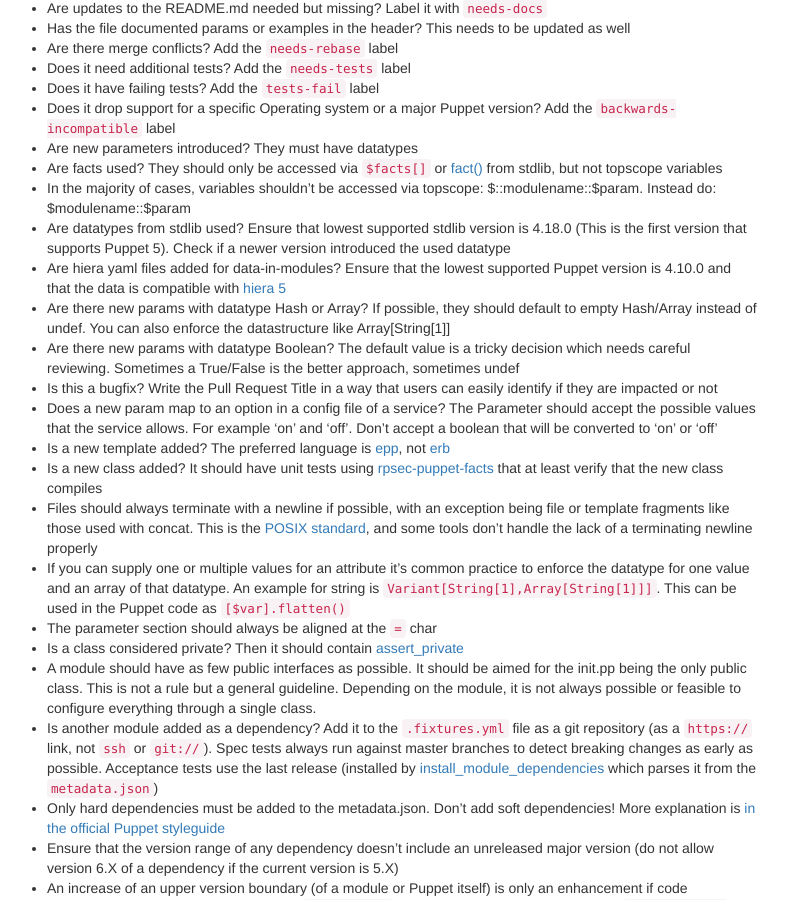
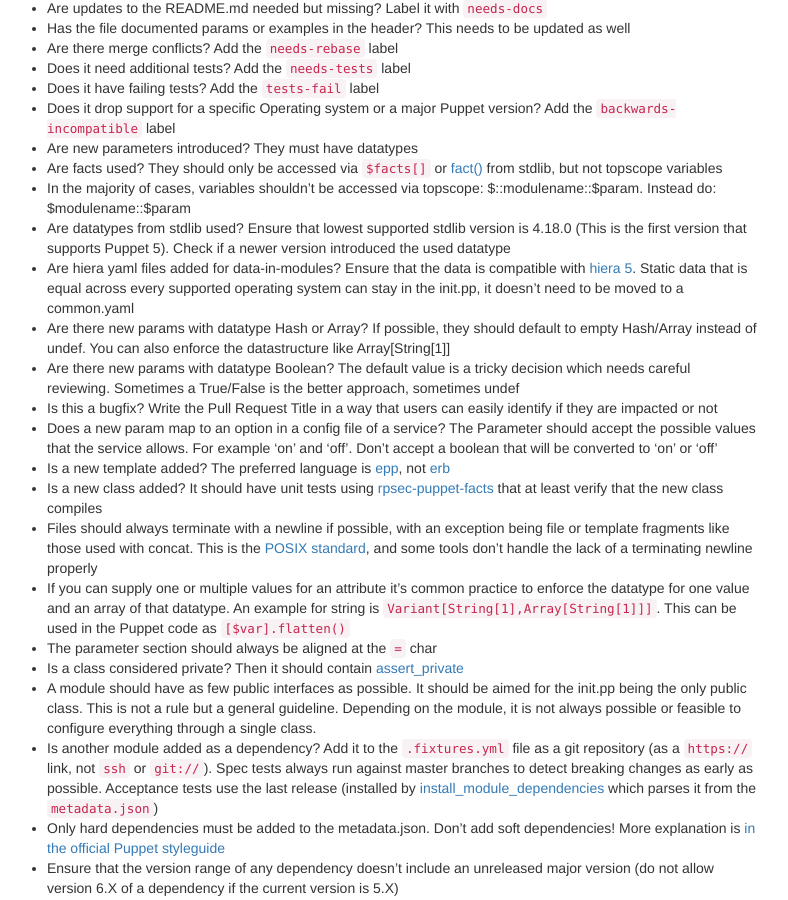
Before and after one commit to voxpupuli/voxpupuli.github.io, a Jekyll site: the page built from docs/index.md, in a window 1280 px wide and 900 px high, scrolled down 2837 px. Shown: the whole window, without its empty margins (258-1046 px from the left). Built offline with Jekyll 4.4.1, drawn with Linux system fonts in a browser that asks for light colours; nearby versions of some CDN libraries.

Commit message:
update docs for data-in-modules

```diff
--- a/docs/index.md
+++ b/docs/index.md
@@ -157,7 +157,7 @@ There are a few things that can be checked if you review a pull request against
 * Are facts used? They should only be accessed via `$facts[]` or [fact()](https://github.com/puppetlabs/puppetlabs-stdlib#fact) from stdlib, but not topscope variables
 * In the majority of cases, variables shouldn't be accessed via topscope: $::modulename::$param. Instead do: $modulename::$param
 * Are datatypes from stdlib used? Ensure that lowest supported stdlib version is 4.18.0 (This is the first version that supports Puppet 5). Check if a newer version introduced the used datatype
-* Are hiera yaml files added for data-in-modules? Ensure that the lowest supported Puppet version is 4.10.0 and that the data is compatible with [hiera 5](https://puppet.com/docs/puppet/5.3/hiera_migrate.html#use-cases-for-upgrading-to-hiera-5)
+* Are hiera yaml files added for data-in-modules? Ensure that the data is compatible with [hiera 5](https://puppet.com/docs/puppet/5.3/hiera_migrate.html#use-cases-for-upgrading-to-hiera-5). Static data that is equal across every supported operating system can stay in the init.pp, it doesn't need to be moved to a common.yaml
 * Are there new params with datatype Hash or Array? If possible, they should default to empty Hash/Array instead of undef. You can also enforce the datastructure like Array[String[1]]
 * Are there new params with datatype Boolean? The default value is a tricky decision which needs careful reviewing. Sometimes a True/False is the better approach, sometimes undef
 * Is this a bugfix? Write the Pull Request Title in a way that users can easily identify if they are impacted or not
```
